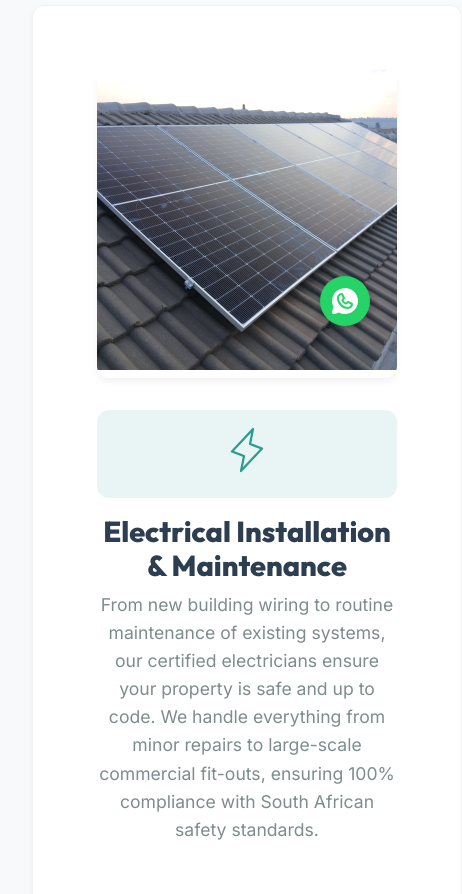
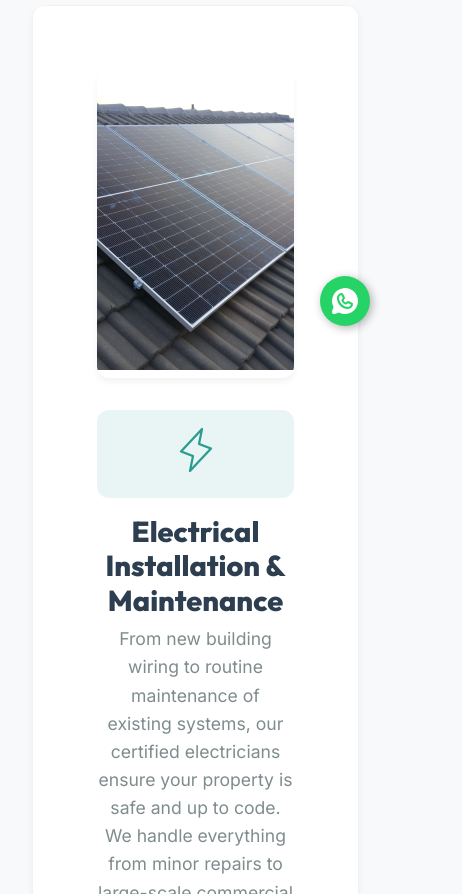
Before and after one commit to BYM1127/IMELA-PROJECTS, a React (Vite) app: page /services in a window 390 px wide. Shown: the part 498-1392 px from the top of the page, 462 px wide, since content can reach past the window. Built offline with nearby package versions, Linux system fonts and the light colour scheme.

Commit message:
Fix dark mode gradients, fix About/Services responsiveness on mobile

```diff
--- a/src/pages/About.jsx
+++ b/src/pages/About.jsx
@@ -34,7 +34,7 @@ const About = () => {
             </div>
           </div>
 
-          <div className="about-grid" style={{ display: 'grid', gridTemplateColumns: '1fr 1fr', gap: '2rem', alignItems: 'center' }}>
+          <div className="about-grid" style={{ gap: '2rem', alignItems: 'center' }}>
             <div className="about-image">
               <img src="/portfolio/proj-5.jpeg" alt="Imela Projects team at work" style={{width: '100%', borderRadius: 'var(--border-radius)'}} />
             </div>
--- a/src/pages/Home.css
+++ b/src/pages/Home.css
@@ -24,6 +24,10 @@
 .hero-cta {
   display: flex;
   gap: 1rem;
+}
+
+body.dark-mode .hero {
+  background: linear-gradient(rgba(18, 18, 18, 0.85), rgba(18, 18, 18, 1)), url('https://images.unsplash.com/photo-1621905252507-b35492cc74b4?auto=format&fit=crop&q=80') center/cover;
 }
 
 /* Highlights */
--- a/src/pages/Services.jsx
+++ b/src/pages/Services.jsx
@@ -57,14 +57,14 @@ const Services = () => {
         <div className="container">
           <div className="services-list" style={{ display: 'grid', gap: '3rem' }}>
             {servicesData.map((service, index) => (
-              <div key={service.id} className="service-detail-card card" style={{ display: 'grid', gridTemplateColumns: 'repeat(auto-fit, minmax(300px, 1fr))', gap: '2rem', alignItems: 'center', flexDirection: index % 2 === 1 ? 'row-reverse' : 'row' }}>
-                <div style={{ position: 'relative', cursor: 'pointer', overflow: 'hidden', borderRadius: 'var(--border-radius)', boxShadow: 'var(--shadow-sm)' }} onClick={() => setActiveImage(service.image)}>
+              <div key={service.id} className="service-detail-card card" style={{ display: 'flex', flexWrap: 'wrap', gap: '2rem', alignItems: 'center', flexDirection: index % 2 === 1 ? 'row-reverse' : 'row' }}>
+                <div style={{ position: 'relative', cursor: 'pointer', overflow: 'hidden', borderRadius: 'var(--border-radius)', boxShadow: 'var(--shadow-sm)', flex: '1 1 300px' }} onClick={() => setActiveImage(service.image)}>
                   <img src={service.image} alt={service.title} style={{ width: '100%', height: '300px', objectFit: 'cover', transition: 'transform 0.3s ease' }} className="portfolio-img-hover" />
                   <div style={{ position: 'absolute', inset: 0, display: 'flex', alignItems: 'center', justifyContent: 'center', backgroundColor: 'rgba(0,0,0,0.3)', opacity: 0, transition: 'opacity 0.3s ease' }} className="image-overlay">
                     <ArrowsOut size={48} color="white" />
                   </div>
                 </div>
-                <div className="service-content">
+                <div className="service-content" style={{ flex: '1 1 300px' }}>
                   <div className="service-icon" style={{ marginBottom: '1rem' }}>{service.icon}</div>
                   <h2>{service.title}</h2>
                   <p>{service.description}</p>
```
